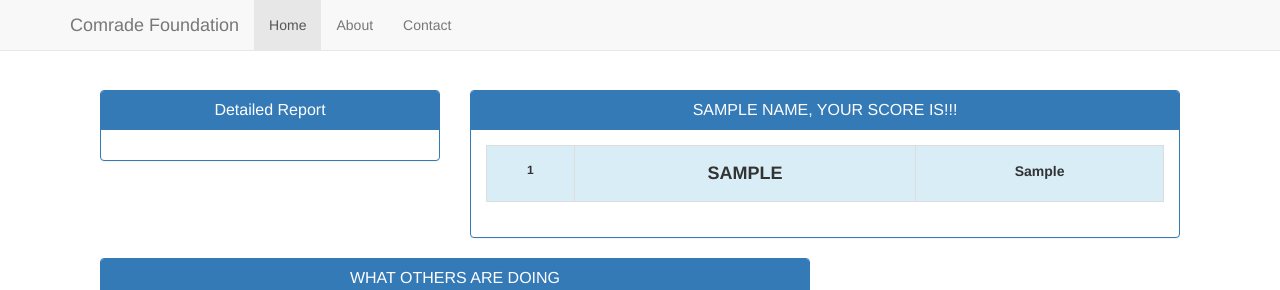
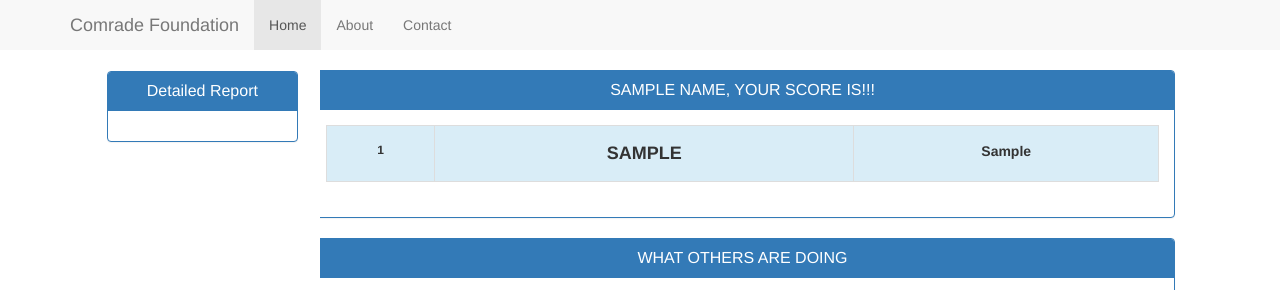
Before and after one commit to ramprasathdgl/QuizApp, a Django app: template quiz/templates/quiz/results.html in a window 1280 px wide. Shown: the top 290 px of the page. Run offline with Django 3.2, Linux system fonts and the light colour scheme; tables that the repository leaves empty hold one stand-in row (values such as "Sample post"); the template is opened without the code that fills it: values that come from a table or form of the project are taken from there, most other values are stand-ins (such as "Sample title", 1, 10 or a date in 2020); some libraries are stand-ins or nearby versions.

Commit message:
Add Side-nav bar css style to results page

```diff
--- a/quiz/static/quiz/css/starter-template.css
+++ b/quiz/static/quiz/css/starter-template.css
@@ -1,7 +1,108 @@
 body {
-  padding-top: 50px;
+  padding-top: 0px;
 }
 .starter-template {
   padding: 40px 15px;
   text-align: center;
 }
+
+
+/*
+ * Base structure
+ */
+
+
+.sub-header {
+  padding-bottom: 10px;
+  border-bottom: 1px solid #eee;
+}
+
+/*
+ * Top navigation
+ * Hide default border to remove 1px line.
+ */
+.navbar-fixed-top {
+  border: 0;
+}
+
+/*
+ * Sidebar
+ */
+
+/* Hide for mobile, show later */
+.sidebar {
+  display: none;
+}
+@media (min-width: 768px) {
+  .sidebar {
+    position: fixed;
+    top: 51px;
+    bottom: 0;
+    left: 0;
+    z-index: 1000;
+    display: block;
+    padding: 20px;
+    overflow-x: hidden;
+    overflow-y: auto; /* Scrollable contents if viewport is shorter than content. */
+    background-color: #fff;
+    border-right: 1px solid #fff;
+  }
+}
+
+/* Sidebar navigation */
+.nav-sidebar {
+  margin-right: 1px; /* 20px padding + 1px border */
+  margin-bottom: 20px;
+  margin-left: -20px;
+}
+.nav-sidebar > li > a {
+  padding-right: 20px;
+  padding-left: 20px;
+}
+.nav-sidebar > .active > a,
+.nav-sidebar > .active > a:hover,
+.nav-sidebar > .active > a:focus {
+  color: #fff;
+  background-color: #428bca;
+}
+
+
+/*
+ * Main content
+ */
+
+.main {
+  padding: 20px;
+  top : 10px
+}
+@media (min-width: 768px) {
+  .main {
+    top : 3px
+    padding-right: 40px;
+    padding-left: 40px;
+  }
+}
+.main .page-header {
+  margin-top: 0;
+}
+
+
+/*
+ * Placeholder dashboard ideas
+ */
+
+.placeholders {
+  margin-bottom: 30px;
+  text-align: center;
+}
+.placeholders h4 {
+  margin-bottom: 0;
+}
+.placeholder {
+  margin-bottom: 20px;
+}
+.placeholder img {
+  display: inline-block;
+  border: 0;
+  border-radius: 50%;
+}
--- a/quiz/templates/base.html
+++ b/quiz/templates/base.html
@@ -17,7 +17,7 @@
 
     <!-- Custom styles for this template -->
     <!--link href="/static/css/starter-template.css" rel="stylesheet"-->
-	<link href={% static "quiz/css/starter-template.css" %}  rel="stylesheet">
+    <link href={% static "quiz/css/starter-template.css" %}  rel="stylesheet">
 
     <!-- Just for debugging purposes. Don't actually copy these 2 lines! -->
     <!--[if lt IE 9]><script src="../../assets/js/ie8-responsive-file-warning.js"></script><![endif]-->
--- a/quiz/templates/quiz/results.html
+++ b/quiz/templates/quiz/results.html
@@ -3,10 +3,10 @@
 {% if question_list %}
 <div class="container-fluid">
   <div class="row">
-
    <!-- Detailed report -->
-    <div class="col-md-4">
-      <div class="panel panel-primary">
+    <div class="col-sm-3 col-md-2 col-md-offset-1 sidebar">
+    <!--div class="col-md-4" -->
+      <div class="panel panel-primary nav nav-sidebar">
           <div class="panel-heading">
               <h1 class="panel-title">Detailed Report </h1>
           </div>
@@ -39,7 +39,8 @@
     </div>
 
     <!-- Percentage Part -->
-    <div class="col-md-8">
+    <div class="col-sm-9 col-sm-offset-3 col-md-10 col-md-offset-2 main ">
+    <!--div class="col-md-8 col-md-offset-5 main" -->
       <div class="panel panel-primary">
           <div class="panel-heading">
               <h1 class="panel-title text-uppercase"> {{ name }}, Your Score is!!! </h1>
@@ -68,10 +69,10 @@
               </table>
           </div>
       </div>
-    </div>
+    <!--/div-->
 
     <!-- Graph Part -->
-    <div class="col-md-8">
+    <!--div class="col-md-8"-->
       <div class="panel panel-primary">
           <div class="panel-heading">
               <h1 class="panel-title text-uppercase"> WHat others are doing </h1>
```
